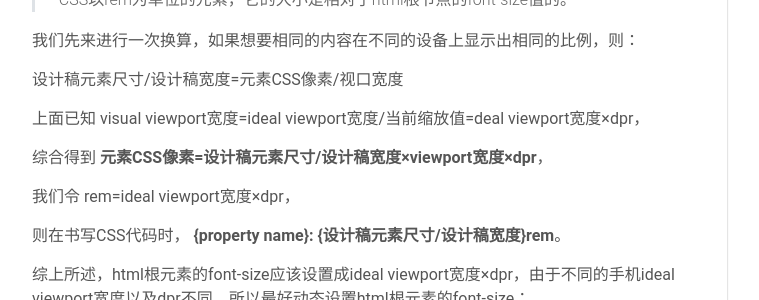
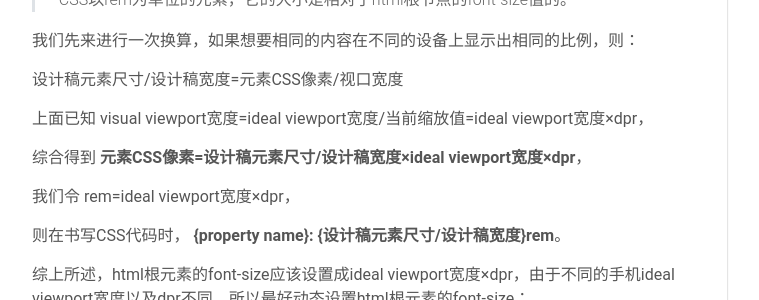
Before and after one commit to CassieRan/CassieRan.github.io, a Jekyll site: the page built from _posts/2018-03-21-you-should-know-more-if-you-being-a-webapp-developer.md, in a window 1280 px wide and 900 px high, scrolled down 11046 px. Shown: the part 151-451 px from the top of the window, without its empty margins (273-1032 px from the left). Built offline with Jekyll 4.4.1, drawn with Linux system fonts in a browser that asks for light colours; some web fonts are replaced; comment, search, counter and statistics services are not loaded.

Commit message:
错误修正

```diff
--- a/_posts/2018-03-21-you-should-know-more-if-you-being-a-webapp-developer.md
+++ b/_posts/2018-03-21-you-should-know-more-if-you-being-a-webapp-developer.md
@@ -234,9 +234,9 @@ maximum-scale、minimum-scale及user-scalable属性控制允许用户以怎样
 
 设计稿元素尺寸/设计稿宽度=元素CSS像素/视口宽度
 
-上面已知 visual viewport宽度=ideal viewport宽度/当前缩放值=deal viewport宽度×dpr，
+上面已知 visual viewport宽度=ideal viewport宽度/当前缩放值=ideal viewport宽度×dpr，
 
-综合得到 **元素CSS像素=设计稿元素尺寸/设计稿宽度×viewport宽度×dpr**，
+综合得到 **元素CSS像素=设计稿元素尺寸/设计稿宽度×ideal viewport宽度×dpr**，
 
 我们令 rem=ideal viewport宽度×dpr，
 
```
